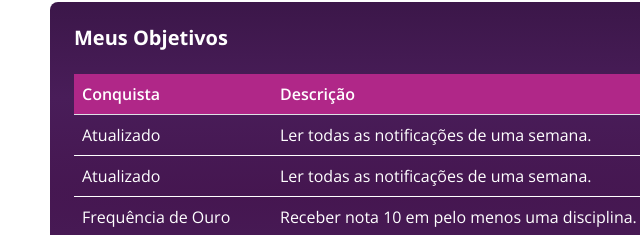
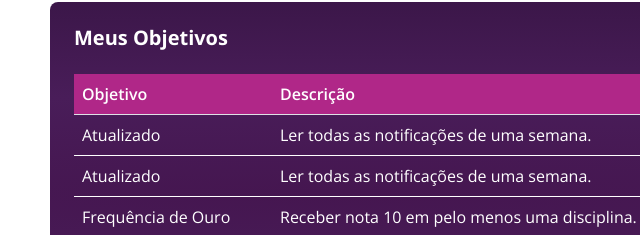
Before and after one commit to YsadoraAraujo/GameficationCeub, a plain HTML site: page conquistas.html in a window 1280 px wide. Shown: the part 462-697 px from the top of the page, 32-672 px from the left. Drawn offline with nearby package versions, Linux system fonts and the light colour scheme.

Commit message:
Update conquistas.html

```diff
--- a/conquistas.html
+++ b/conquistas.html
@@ -217,7 +217,7 @@
                     <table class="table">
                         <thead>
                             <tr>
-                                <th>Conquista</th>
+                                <th>Objetivo</th>
                                 <th>Descrição</th>
                                 <th>Pontuação</th>
                                 <th>Data</th>
```
